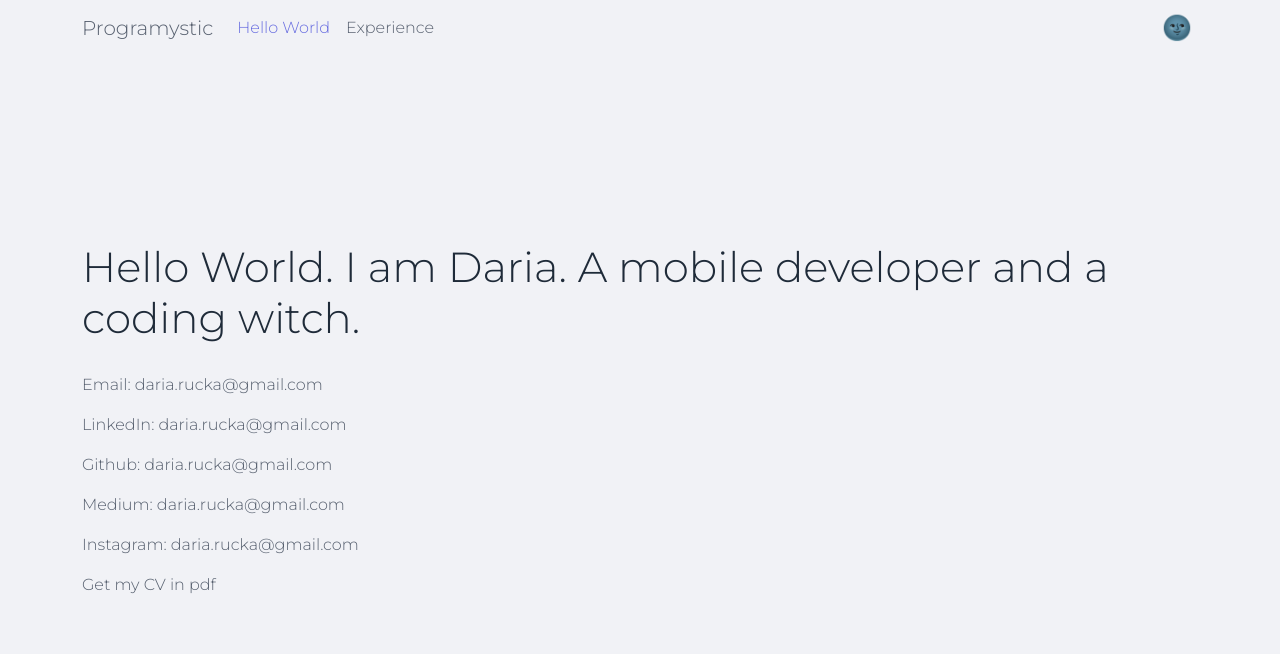
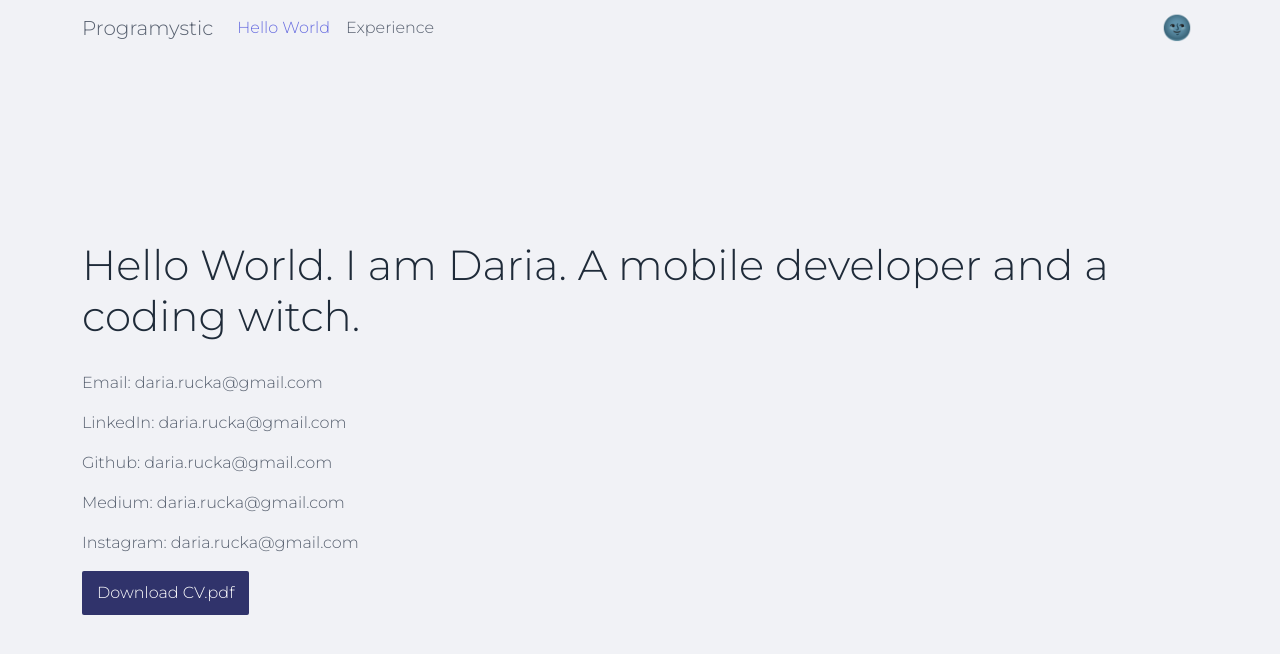
Before and after one commit to graffme/programystic_app, a React (Create React App) app: page / in a window 1280 px wide. Shown: the top 654 px of the page. Built offline with nearby package versions, Linux system fonts and the light colour scheme.

Commit message:
Add button component

```diff
--- /dev/null
+++ b/src/components/Button/Button.tsx
@@ -0,0 +1,26 @@
+import React, { memo } from "react";
+import styled from "styled-components";
+
+interface ButtonProps {
+  children?: React.ReactNode;
+  onClick: () => void;
+}
+const Button: React.FC<ButtonProps> = memo(({ onClick, children }) => {
+  return (
+    <StyledButton onClick={onClick}>{children}</StyledButton>
+  )
+});
+
+const StyledButton = styled.button`
+  background-color: var(--buttonBackground);
+  border: 0;
+  border-radius: 2px;
+  padding: 10px 15px;
+  color: var(--buttonText);
+
+  &:active {
+    background-color: var(--buttonPressedBackground);
+  }
+`;
+
+export default Button;
--- /dev/null
+++ b/src/components/Button/index.ts
@@ -0,0 +1,3 @@
+import Button from "./Button";
+
+export default Button;
--- a/src/components/index.ts
+++ b/src/components/index.ts
@@ -1,2 +1,3 @@
 export { default as Navbar } from './Navbar';
 export { default as Section } from './Section';
+export { default as Button } from './Button';
--- /dev/null
+++ b/src/react-app-env.d.ts
@@ -0,0 +1 @@
+/// <reference types="react-scripts" />
--- a/src/sections/HelloWorld/HelloWorld.tsx
+++ b/src/sections/HelloWorld/HelloWorld.tsx
@@ -1,6 +1,6 @@
 import React, { memo } from "react";
 
-import { Section } from "../../components";
+import { Button, Section } from "../../components";
 
 const HelloWorld: React.FC = memo(() => {
   return (
@@ -24,7 +24,9 @@ const HelloWorld: React.FC = memo(() => {
         <p>Github: daria.rucka@gmail.com</p>
         <p>Medium: daria.rucka@gmail.com</p>
         <p>Instagram: daria.rucka@gmail.com</p>
-        <p>Get my CV in pdf</p>
+        <Button onClick={() => console.log("Hello")}>
+          Download CV.pdf
+        </Button>
       </div>
     </Section>
   );
--- a/src/styles/GlobalStyles.ts
+++ b/src/styles/GlobalStyles.ts
@@ -8,6 +8,9 @@ const GlobalStyles = createGlobalStyle`
     --header: ${({ theme }: { theme: DefaultTheme }) => theme.colors.header};
     --primary: ${({ theme }: { theme: DefaultTheme }) => theme.colors.primary};
     --secondary: ${({ theme }: { theme: DefaultTheme }) => theme.colors.secondary};
+    --buttonBackground: ${({ theme }: { theme: DefaultTheme }) => theme.colors.buttonBackground};
+    --buttonPressedBackground: ${({ theme }: { theme: DefaultTheme }) => theme.colors.buttonPressedBackground};
+    --buttonText: ${({ theme }: { theme: DefaultTheme }) => theme.colors.buttonText};
   }
 
   body {
--- a/src/styles/Theme.ts
+++ b/src/styles/Theme.ts
@@ -24,6 +24,10 @@ const palette = {
       menuScrolledBackground: palette.black,
       menuScrolledStandardText: palette.lightgrey,
       menuScrolledActiveText: palette.purple,
+      //Button
+      buttonBackground: palette.darkpurple,
+      buttonPressedBackground: palette.black,
+      buttonText: palette.white,
     },
     // spacing: {
     //   s: 10,
@@ -63,5 +67,9 @@ const palette = {
       menuScrolledBackground: palette.black,
       menuScrolledStandardText: palette.lightgrey,
       menuScrolledActiveText: palette.purple,
+      //Button
+      buttonBackground: palette.darkpurple,
+      buttonPressedBackground: palette.black,
+      buttonText: palette.white,
     },
   };
```
